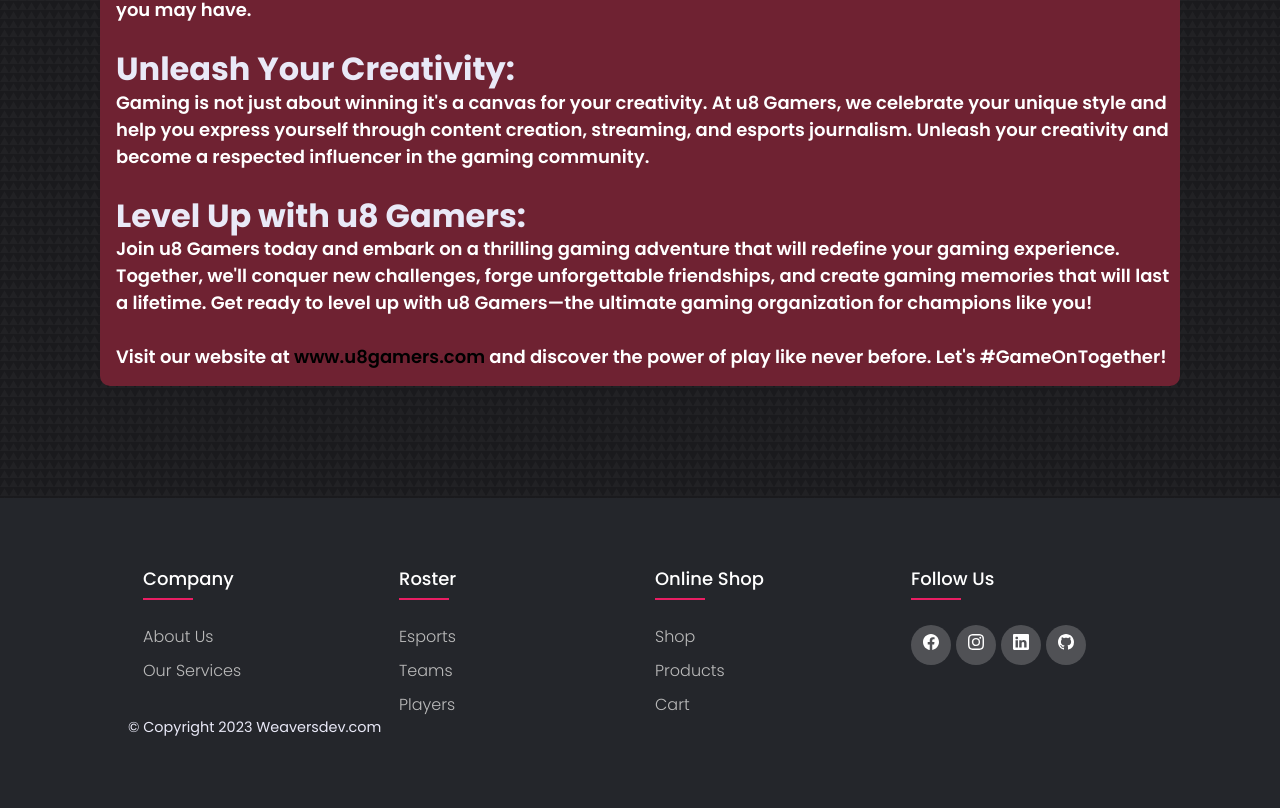
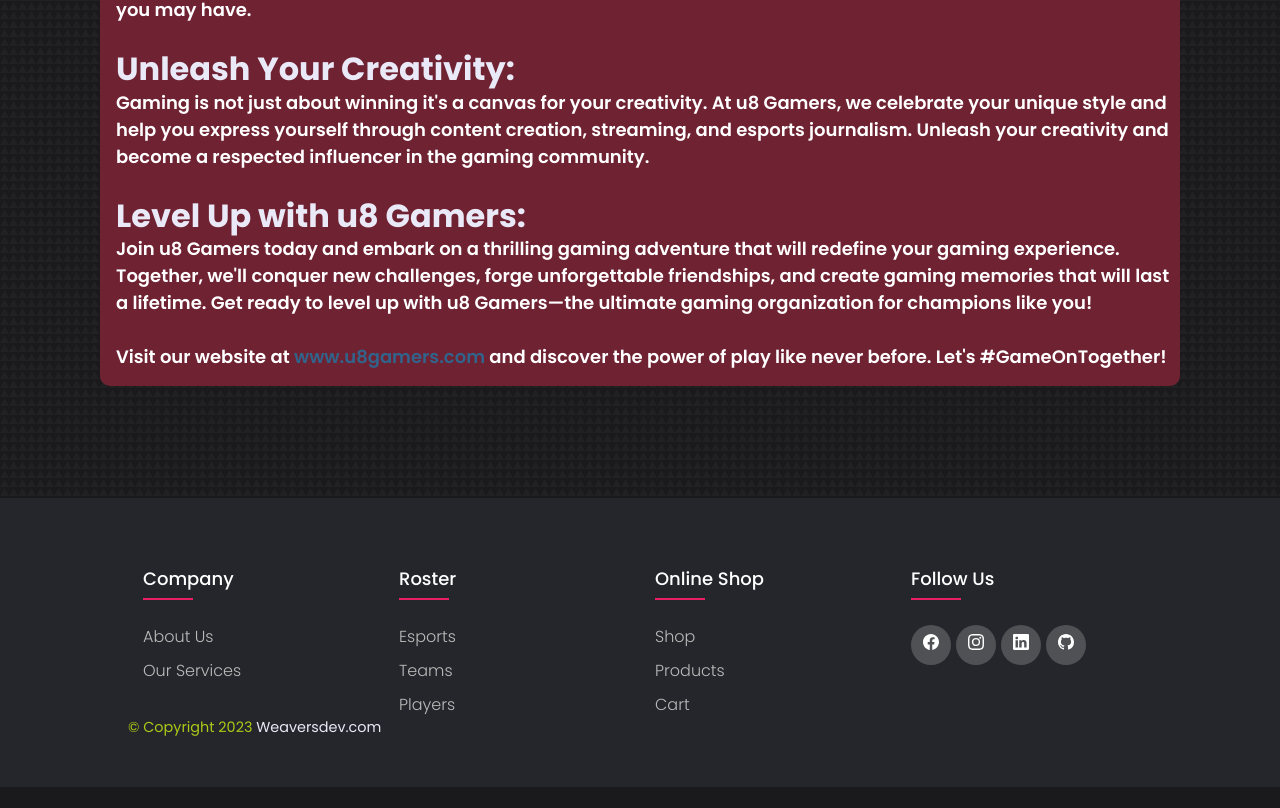
Before and after one commit to ChrisCarteno/u8gamers, a React (Create React App) app: page /about in a window 1280 px wide. Shown: the part 764-1572 px from the top of the page. After the commit the page ends 1551 px from the top, so only its background shows below. Built offline with nearby package versions, Linux system fonts and the light colour scheme.

Commit message:
added to footer, and about

```diff
--- a/src/components/Footer.jsx
+++ b/src/components/Footer.jsx
@@ -47,7 +47,7 @@ const Footer = () => {
          </div>
        </div>
      </div>
-    <div>&copy; Copyright 2023 Weaversdev.com</div>
+    <div className='copyright'>&copy; Copyright 2023 <a target="_blank" href='https://crm.weaversdev.com'>Weaversdev.com</a></div>
     </div>
  </footer>
   )
--- a/src/components/footer.css
+++ b/src/components/footer.css
@@ -91,3 +91,8 @@ ul{
     width: 100%;
 }
 }
+.copyright{
+  color:rgb(172, 202, 23);
+  position : absolute;
+  float:right;
+}
--- a/src/pages/about/about.css
+++ b/src/pages/about/about.css
@@ -19,5 +19,5 @@
 }
 
 a[href="https://www.u8gamers.com"]{
-    color: black;
+    color: rgba(27, 123, 171, 0.728);
 }
```
